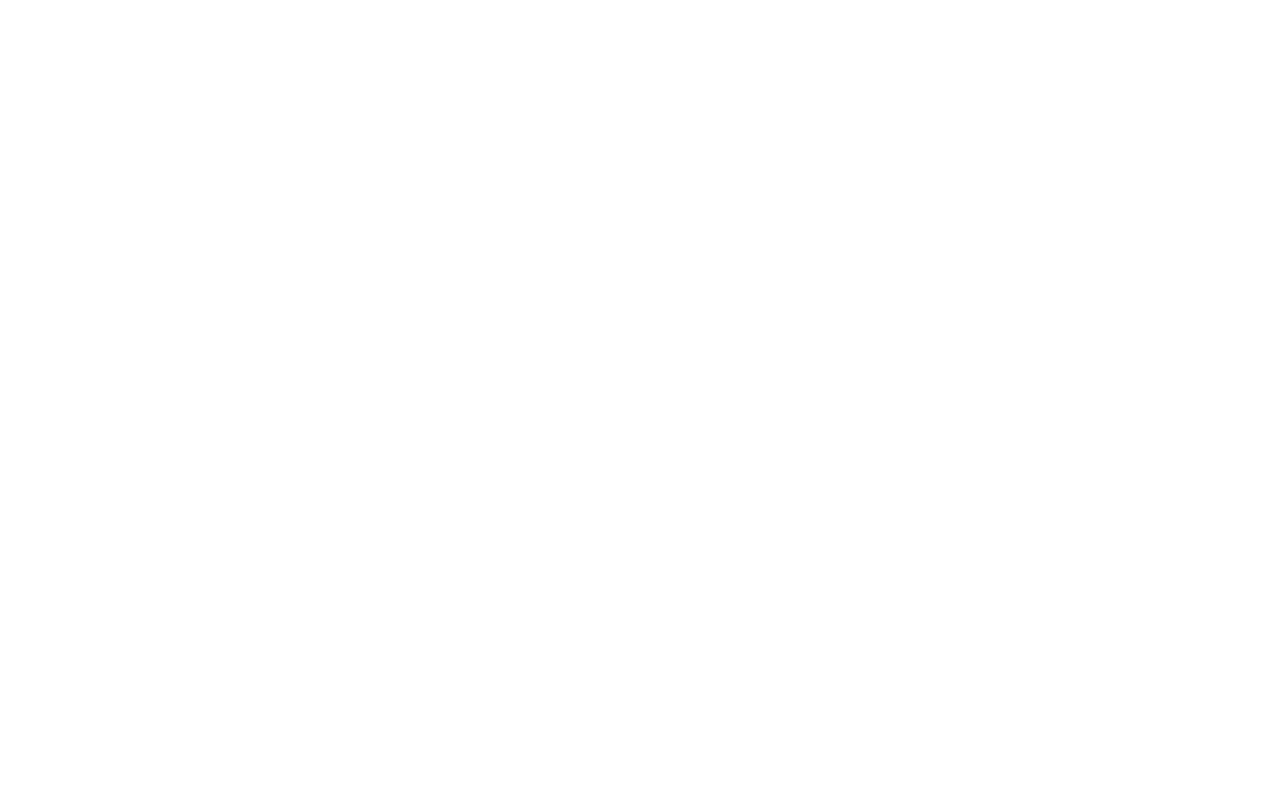
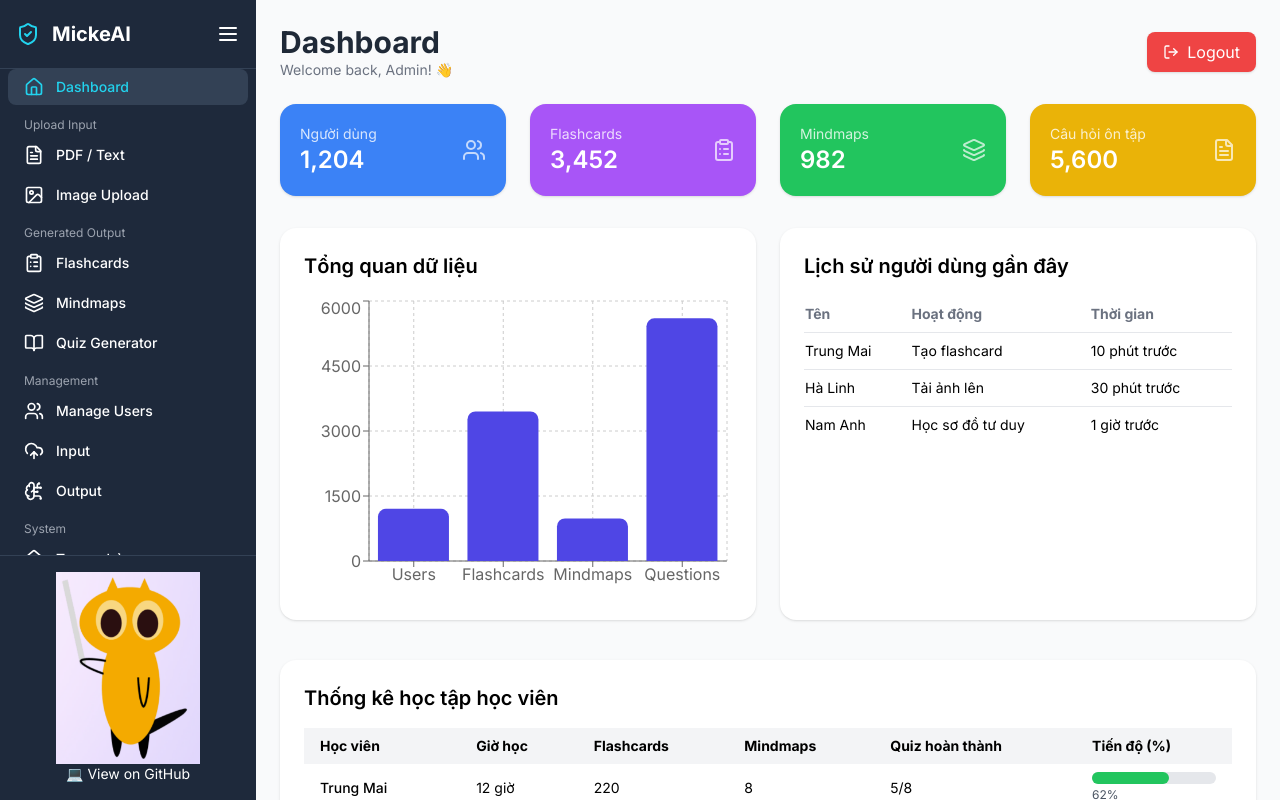
Before and after one commit to kimmttrung/Hackathon2025_StudyMate, a React (Vite) app in the folder 00-fontend-react_mindmap/: page /admin/dashboard in a window 1280 px wide. Before the commit this address had no page. Built offline with nearby package versions, Linux system fonts and the light colour scheme; a web font is replaced by a local one.

Commit message:
design dashboard mickeAI

```diff
--- a/00-fontend-react_mindmap/package.json
+++ b/00-fontend-react_mindmap/package.json
@@ -21,6 +21,7 @@
     "react-icons": "^5.5.0",
     "react-pro-sidebar": "^1.1.0",
     "react-router-dom": "^7.4.1",
+    "recharts": "^3.0.0",
     "sass": "^1.89.2",
     "tailwind-merge": "^3.3.0"
   },
--- a/00-fontend-react_mindmap/src/Routes.jsx
+++ b/00-fontend-react_mindmap/src/Routes.jsx
@@ -4,6 +4,7 @@
 import LoginPage from './pages/Auth/LoginPage';
 import RegisterPage from './pages/Auth/RegisterPage';
 import Admin from './pages/Admin/Admin';
+import Dashboard from './pages/Admin/Dashboard';
 
 const AppRoutes = () => {
   return (
@@ -14,7 +15,7 @@
         <Route path="/register" element={<RegisterPage />} />
 
         <Route path="/admin" element={<Admin />}>
-
+          <Route path="dashboard" element={<Dashboard />} />
         </Route>
 
       </Routes>
--- /dev/null
+++ b/00-fontend-react_mindmap/src/pages/Admin/Dashboard.jsx
@@ -0,0 +1,150 @@
+import React from "react";
+import {
+    Users,
+    FileText,
+    Layers,
+    ClipboardList,
+    LogOut,
+} from "lucide-react";
+import { BarChart, Bar, XAxis, YAxis, CartesianGrid, Tooltip, ResponsiveContainer } from "recharts";
+
+const Dashboard = () => {
+    const chartData = [
+        { name: "Users", value: 1204 },
+        { name: "Flashcards", value: 3452 },
+        { name: "Mindmaps", value: 982 },
+        { name: "Questions", value: 5600 },
+    ];
+
+    const studentProgress = [
+        { name: "Trung Mai", hours: 12, flashcards: 220, mindmaps: 8, quizzes: "5/8", percent: 62 },
+        { name: "Hà Linh", hours: 7.5, flashcards: 140, mindmaps: 4, quizzes: "3/5", percent: 60 },
+        { name: "Nam Anh", hours: 9, flashcards: 180, mindmaps: 6, quizzes: "4/7", percent: 57 },
+        { name: "Lan Phương", hours: 15, flashcards: 300, mindmaps: 10, quizzes: "6/6", percent: 100 },
+        { name: "Hoàng Bảo", hours: 5, flashcards: 90, mindmaps: 2, quizzes: "2/4", percent: 50 },
+    ];
+
+    return (
+        <div className="p-6 bg-gray-50 min-h-screen">
+            {/* Header */}
+            <div className="flex justify-between items-center mb-6">
+                <div>
+                    <h1 className="text-3xl font-bold text-gray-800">Dashboard</h1>
+                    <p className="text-sm text-gray-500">Welcome back, Admin! 👋</p>
+                </div>
+                <button className="flex items-center gap-2 bg-red-500 hover:bg-red-600 text-white px-4 py-2 rounded-lg shadow">
+                    <LogOut className="w-4 h-4" /> Logout
+                </button>
+            </div>
+
+            {/* Stat Cards */}
+            <div className="grid grid-cols-1 sm:grid-cols-2 lg:grid-cols-4 gap-6 mb-8">
+                <StatCard icon={<Users />} label="Người dùng" value="1,204" color="bg-blue-500" />
+                <StatCard icon={<ClipboardList />} label="Flashcards" value="3,452" color="bg-purple-500" />
+                <StatCard icon={<Layers />} label="Mindmaps" value="982" color="bg-green-500" />
+                <StatCard icon={<FileText />} label="Câu hỏi ôn tập" value="5,600" color="bg-yellow-500" />
+            </div>
+
+            {/* Charts & Table */}
+            <div className="grid grid-cols-1 lg:grid-cols-2 gap-6">
+                {/* Bar Chart */}
+                <div className="bg-white p-6 rounded-2xl shadow">
+                    <h2 className="text-xl font-semibold mb-4">Tổng quan dữ liệu</h2>
+                    <ResponsiveContainer width="100%" height={300}>
+                        <BarChart data={chartData}>
+                            <CartesianGrid strokeDasharray="3 3" />
+                            <XAxis dataKey="name" />
+                            <YAxis />
+                            <Tooltip />
+                            <Bar dataKey="value" fill="#4f46e5" radius={[8, 8, 0, 0]} />
+                        </BarChart>
+                    </ResponsiveContainer>
+                </div>
+
+                {/* User Activity Table */}
+                <div className="bg-white p-6 rounded-2xl shadow">
+                    <h2 className="text-xl font-semibold mb-4">Lịch sử người dùng gần đây</h2>
+                    <table className="w-full text-left text-sm">
+                        <thead>
+                            <tr className="text-gray-500 border-b">
+                                <th className="py-2">Tên</th>
+                                <th>Hoạt động</th>
+                                <th>Thời gian</th>
+                            </tr>
+                        </thead>
+                        <tbody>
+                            <tr className="border-b">
+                                <td className="py-2">Trung Mai</td>
+                                <td>Tạo flashcard</td>
+                                <td>10 phút trước</td>
+                            </tr>
+                            <tr className="border-b">
+                                <td className="py-2">Hà Linh</td>
+                                <td>Tải ảnh lên</td>
+                                <td>30 phút trước</td>
+                            </tr>
+                            <tr>
+                                <td className="py-2">Nam Anh</td>
+                                <td>Học sơ đồ tư duy</td>
+                                <td>1 giờ trước</td>
+                            </tr>
+                        </tbody>
+                    </table>
+                </div>
+            </div>
+
+            {/* Student Progress Table */}
+            <div className="bg-white p-6 rounded-2xl shadow mt-10">
+                <h2 className="text-xl font-semibold mb-4">Thống kê học tập học viên</h2>
+                <div className="overflow-x-auto">
+                    <table className="min-w-full text-sm text-left">
+                        <thead className="bg-gray-100">
+                            <tr>
+                                <th className="py-2 px-4">Học viên</th>
+                                <th className="py-2 px-4">Giờ học</th>
+                                <th className="py-2 px-4">Flashcards</th>
+                                <th className="py-2 px-4">Mindmaps</th>
+                                <th className="py-2 px-4">Quiz hoàn thành</th>
+                                <th className="py-2 px-4">Tiến độ (%)</th>
+                            </tr>
+                        </thead>
+                        <tbody>
+                            {studentProgress.map((s, idx) => (
+                                <tr key={idx} className="border-b hover:bg-gray-50">
+                                    <td className="py-2 px-4 font-medium">{s.name}</td>
+                                    <td className="py-2 px-4">{s.hours} giờ</td>
+                                    <td className="py-2 px-4">{s.flashcards}</td>
+                                    <td className="py-2 px-4">{s.mindmaps}</td>
+                                    <td className="py-2 px-4">{s.quizzes}</td>
+                                    <td className="py-2 px-4">
+                                        <div className="w-full bg-gray-200 rounded-full h-3">
+                                            <div
+                                                className="bg-green-500 h-3 rounded-full"
+                                                style={{ width: `${s.percent}%` }}
+                                            />
+                                        </div>
+                                        <span className="text-xs text-gray-600">{s.percent}%</span>
+                                    </td>
+                                </tr>
+                            ))}
+                        </tbody>
+                    </table>
+                </div>
+            </div>
+        </div>
+    );
+};
+
+const StatCard = ({ icon, label, value, color }) => {
+    return (
+        <div className={`p-5 rounded-2xl text-white flex items-center justify-between shadow ${color}`}>
+            <div>
+                <p className="text-sm opacity-80">{label}</p>
+                <h3 className="text-2xl font-semibold">{value}</h3>
+            </div>
+            <div className="text-white opacity-70">{icon}</div>
+        </div>
+    );
+};
+
+export default Dashboard;
--- a/00-fontend-react_mindmap/src/pages/Admin/Sidebar.jsx
+++ b/00-fontend-react_mindmap/src/pages/Admin/Sidebar.jsx
@@ -1,7 +1,7 @@
 import { useNavigate, useLocation } from "react-router-dom";
 import {
     Home, FileText, Image, Layers, ClipboardList, Users,
-    ShieldCheck, BarChart2, Settings, History, BookOpen, Menu as MenuIcon
+    ShieldCheck, UploadCloud, Settings, BrainCircuit, BookOpen, Menu as MenuIcon
 } from "lucide-react";
 import { useState } from "react";
 
@@ -29,7 +29,7 @@
 
             {/* Menu */}
             <nav className="flex-1 overflow-y-auto px-2">
-                <SidebarItem icon={<Home className="w-5 h-5" />} label="Dashboard" to="/admin" active={isActive("/admin")} collapsed={collapsed} />
+                <SidebarItem icon={<Home className="w-5 h-5" />} label="Dashboard" to="/admin/dashboard" active={isActive("/admin/dashboard")} collapsed={collapsed} />
                 <SidebarSection title="Upload Input" collapsed={collapsed}>
                     <SidebarItem icon={<FileText className="w-5 h-5" />} label="PDF / Text" to="/admin/upload/text" active={isActive("/admin/upload/text")} collapsed={collapsed} />
                     <SidebarItem icon={<Image className="w-5 h-5" />} label="Image Upload" to="/admin/upload/image" active={isActive("/admin/upload/image")} collapsed={collapsed} />
@@ -39,10 +39,27 @@
                     <SidebarItem icon={<Layers className="w-5 h-5" />} label="Mindmaps" to="/admin/mindmaps" active={isActive("/admin/mindmaps")} collapsed={collapsed} />
                     <SidebarItem icon={<BookOpen className="w-5 h-5" />} label="Quiz Generator" to="/admin/questions" active={isActive("/admin/questions")} collapsed={collapsed} />
                 </SidebarSection>
-                <SidebarSection title="User Management" collapsed={collapsed}>
-                    <SidebarItem icon={<Users className="w-5 h-5" />} label="Manage Users" to="/admin/manage-users" active={isActive("/admin/manage-users")} collapsed={collapsed} />
-                    <SidebarItem icon={<History className="w-5 h-5" />} label="User Logs" to="/admin/user-activity" active={isActive("/admin/user-activity")} collapsed={collapsed} />
-                    <SidebarItem icon={<BarChart2 className="w-5 h-5" />} label="User Stats" to="/admin/user-progress" active={isActive("/admin/user-progress")} collapsed={collapsed} />
+                <SidebarSection title=" Management" collapsed={collapsed}>
+                    <SidebarItem
+                        icon={<Users className="w-5 h-5" />}
+                        label="Manage Users" to="/admin/manage-users"
+                        active={isActive("/admin/manage-users")}
+                        collapsed={collapsed}
+                    />
+                    <SidebarItem
+                        icon={<UploadCloud className="w-5 h-5" />}
+                        label="Input"
+                        to="/admin/input-upload"
+                        active={isActive("/admin/input-upload")}
+                        collapsed={collapsed}
+                    />
+                    <SidebarItem
+                        icon={<BrainCircuit className="w-5 h-5" />}
+                        label="Output"
+                        to="/admin/generated-content"
+                        active={isActive("/admin/generated-content")}
+                        collapsed={collapsed}
+                    />
                 </SidebarSection>
                 <SidebarSection title="System" collapsed={collapsed}>
                     <SidebarItem icon={<Home className="w-5 h-5" />} label="Trang chủ" to="/" active={isActive("/")} collapsed={collapsed} />
--- a/00-fontend-react_mindmap/src/pages/Auth/LoginForm.jsx
+++ b/00-fontend-react_mindmap/src/pages/Auth/LoginForm.jsx
@@ -76,7 +76,7 @@
             <button
                 type="submit"
                 className="w-full p-3 bg-[#71da90] rounded-xl mt-2 hover:bg-[#0FC446] text-base md:text-sm text-white font-bold"
-                onClick={() => navigate('/admin')}
+                onClick={() => navigate('/admin/dashboard')}
             >
                 Đăng nhập
             </button>
```
Also changed, not shown: 1 other file (tests, documents, lock files or other folders).
